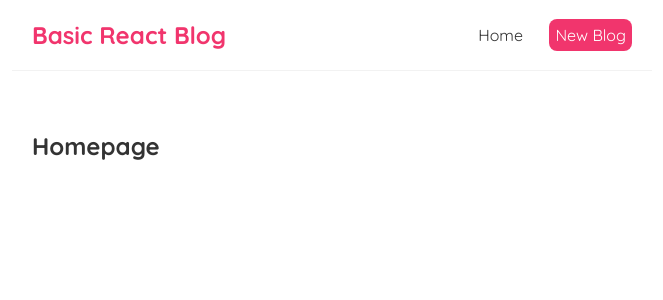
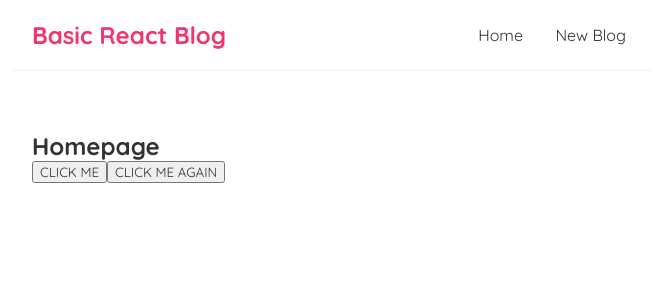
Before and after one commit to TandohAnthonyNwiAckah/basic_blog_react, a React (Create React App) app: page / in a window 1280 px wide. Shown: the top 300 px of the page, without its empty margins (308-971 px from the left). Built offline with nearby package versions, Linux system fonts and the light colour scheme.

Commit message:
added click event

```diff
--- a/src/Home.js
+++ b/src/Home.js
@@ -1,7 +1,28 @@
 const Home = () => {
+  // HANDLING CLICK EVENTS
+
+  const handleClick = (e) => {
+    console.log("hello, ninjas", e);
+  };
+
+  const handleClickAgain = (name, e) => {
+    console.log("hello " + name, e.target);
+  };
+
   return (
     <div className="home">
       <h2>Homepage</h2>
+
+      <button onClick={handleClick}>CLICK ME</button>
+
+      {/* PASSING ARGUMENTS TO EVENT HANDLERS */}
+      <button
+        onClick={(e) => {
+          handleClickAgain("mario", e);
+        }}
+      >
+        CLICK ME AGAIN
+      </button>
     </div>
   );
 };
--- a/src/Navbar.js
+++ b/src/Navbar.js
@@ -4,17 +4,7 @@
       <h1>Basic React Blog</h1>
       <div className="links">
         <a href="/">Home </a>
-        <a
-          href="/create"
-          style={{
-            color: "white",
-            backgroundColor: "#f1356d",
-            borderRadius: "8px",
-          }}
-        >
-          {" "}
-          New Blog
-        </a>
+        <a href="/create">New Blog</a>
       </div>
     </nav>
   );
```
